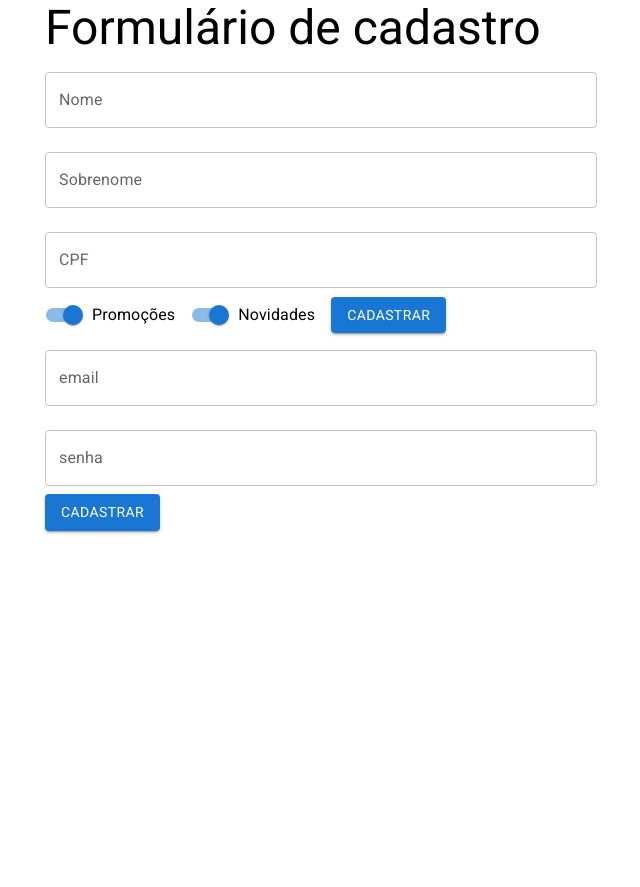
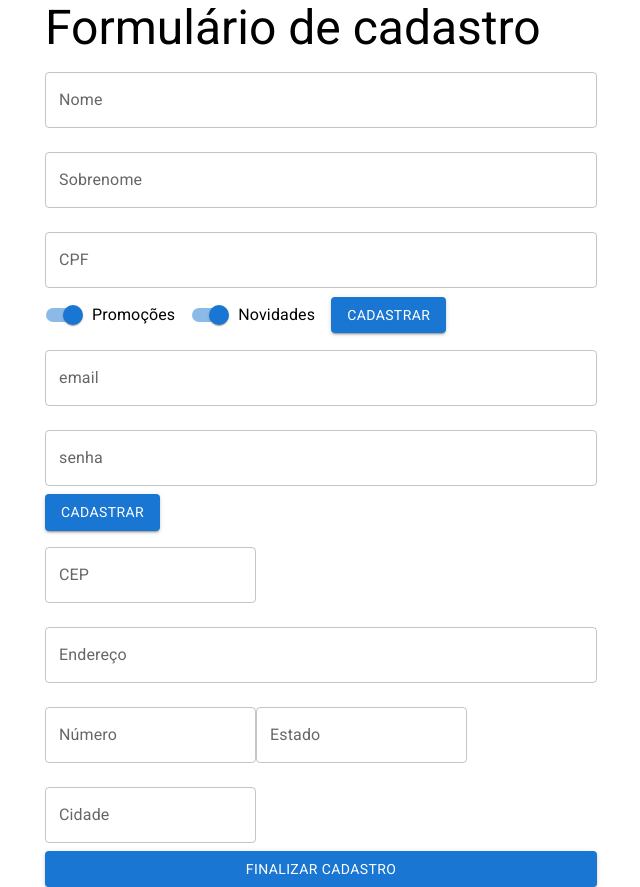
Before and after one commit to pinheiroduda/alura-react-form, a React (Create React App) app: page / in a window 1280 px wide. Shown: the whole page, without its empty margins (319-959 px from the left). Before the commit the page ends 800 px from the top, so only its background shows below. Built offline with nearby package versions, Linux system fonts and the light colour scheme.

Commit message:
feat: ✨ creates delivery data component

```diff
--- /dev/null
+++ b/src/components/form/DeliveryData.jsx
@@ -0,0 +1,25 @@
+import React from 'react'
+import { TextField, Button } from '@mui/material'
+
+export function DeliveryData() {
+  return (
+    <>
+      <form>
+        <TextField id="cep" label="CEP" type="number" margin="normal" />
+        <TextField
+          id="address"
+          label="Endereço"
+          type="text"
+          fullWidth
+          margin="normal"
+        />
+        <TextField id="number" label="Número" type="number" margin="normal" />
+        <TextField id="state" label="Estado" type="text" margin="normal" />
+        <TextField id="city" label="Cidade" type="text" margin="normal" />
+        <Button type="submit" variant="contained" fullWidth>
+          Finalizar cadastro
+        </Button>
+      </form>
+    </>
+  )
+}
--- a/src/components/form/Form.jsx
+++ b/src/components/form/Form.jsx
@@ -1,4 +1,5 @@
 import React from 'react'
+import { DeliveryData } from './DeliveryData'
 
 import { PersonalData } from './PersonalData'
 import { UserData } from './UserData'
@@ -8,6 +9,7 @@
     <>
       <PersonalData onSubmit={onSubmit} validateCPF={validateCPF} />
       <UserData />
+      <DeliveryData />
     </>
   )
 }
```
